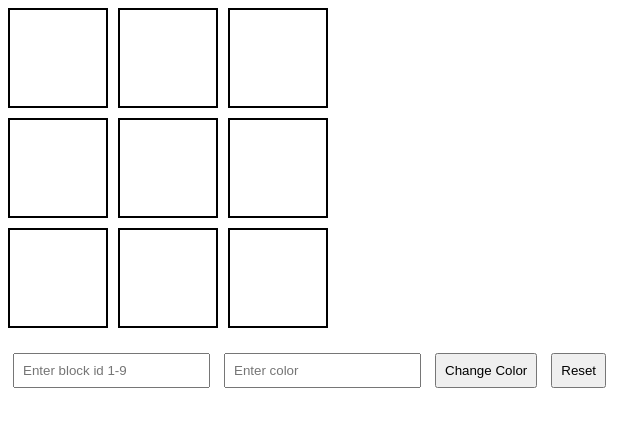
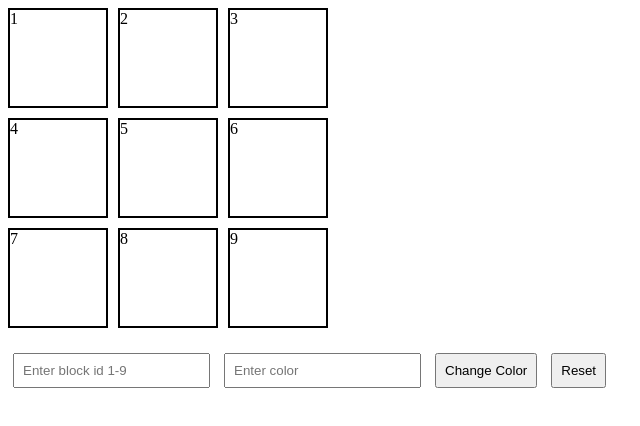
Before and after one commit to acciojob/Replit-Asian-Paints-bhavesh-patil45, a website: page main.html in a window 1280 px wide. Shown: the full height of the page, 0-640 px from the left. Drawn offline with Linux system fonts and the light colour scheme.

Commit message:
created a submission

```diff
--- a/main.html
+++ b/main.html
@@ -9,17 +9,18 @@
 <body>
 	<!-- the entire body must be written by student -->
 
-	<div id="grid-container">
-        <div id="1" class="grid-item"></div>
-        <div id="2" class="grid-item"></div>
-        <div id="3" class="grid-item"></div>
-        <div id="4" class="grid-item"></div>
-        <div id="5" class="grid-item"></div>
-        <div id="6" class="grid-item"></div>
-        <div id="7" class="grid-item"></div>
-        <div id="8" class="grid-item"></div>
-        <div id="9" class="grid-item"></div>
-    </div>
+	<div id="grid-container" class="grid-container">
+    <div class="grid-item" id="1">1</div>
+    <div class="grid-item" id="2">2</div>
+    <div class="grid-item" id="3">3</div>
+    <div class="grid-item" id="4">4</div>
+    <div class="grid-item" id="5">5</div>
+    <div class="grid-item" id="6">6</div>
+    <div class="grid-item" id="7">7</div>
+    <div class="grid-item" id="8">8</div>
+    <div class="grid-item" id="9">9</div>
+</div>
+
 
     <input type="number" id="block_id" placeholder="Enter block id 1-9">
     <input type="text" id="colour_id" placeholder="Enter color">
```
